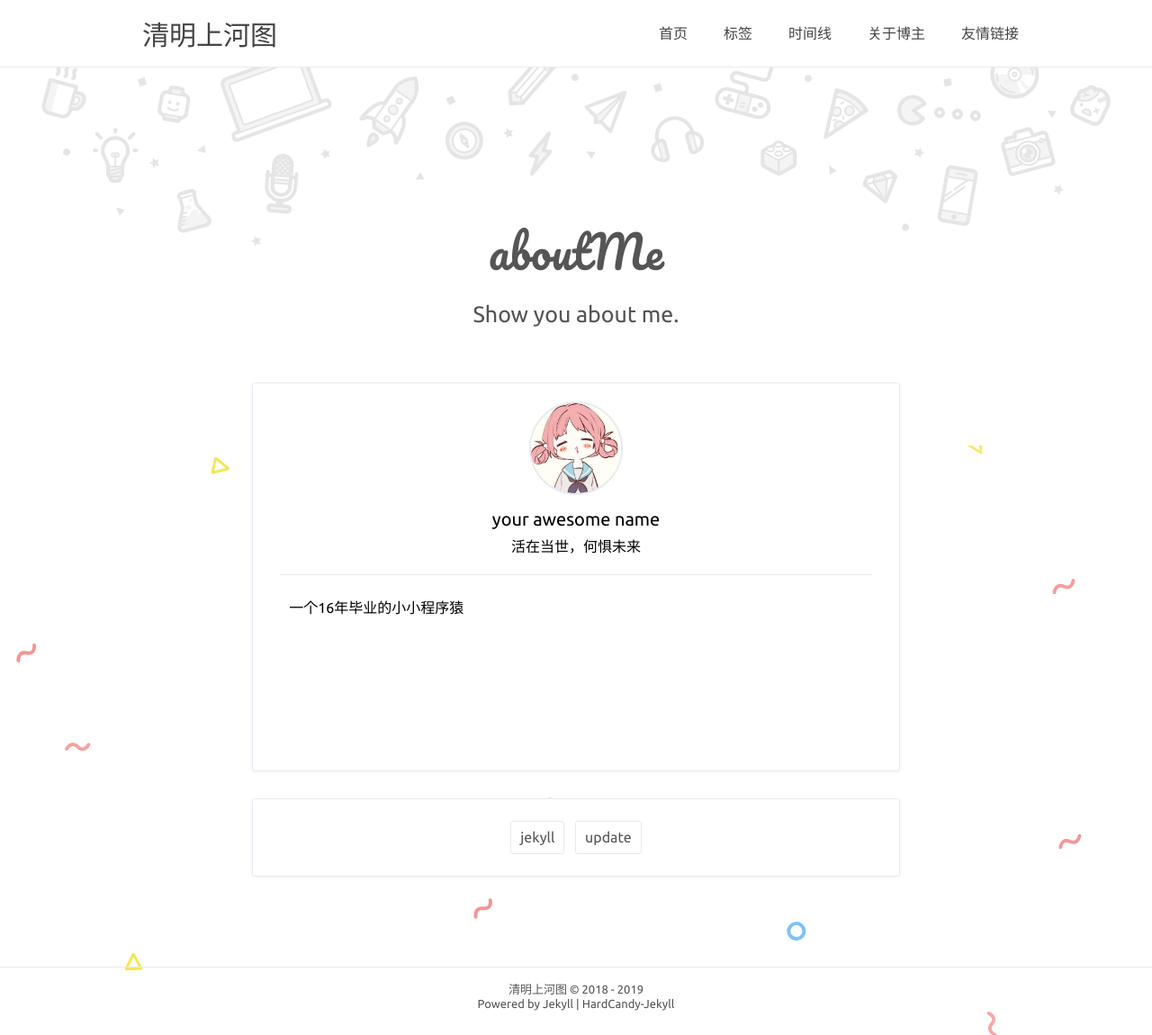
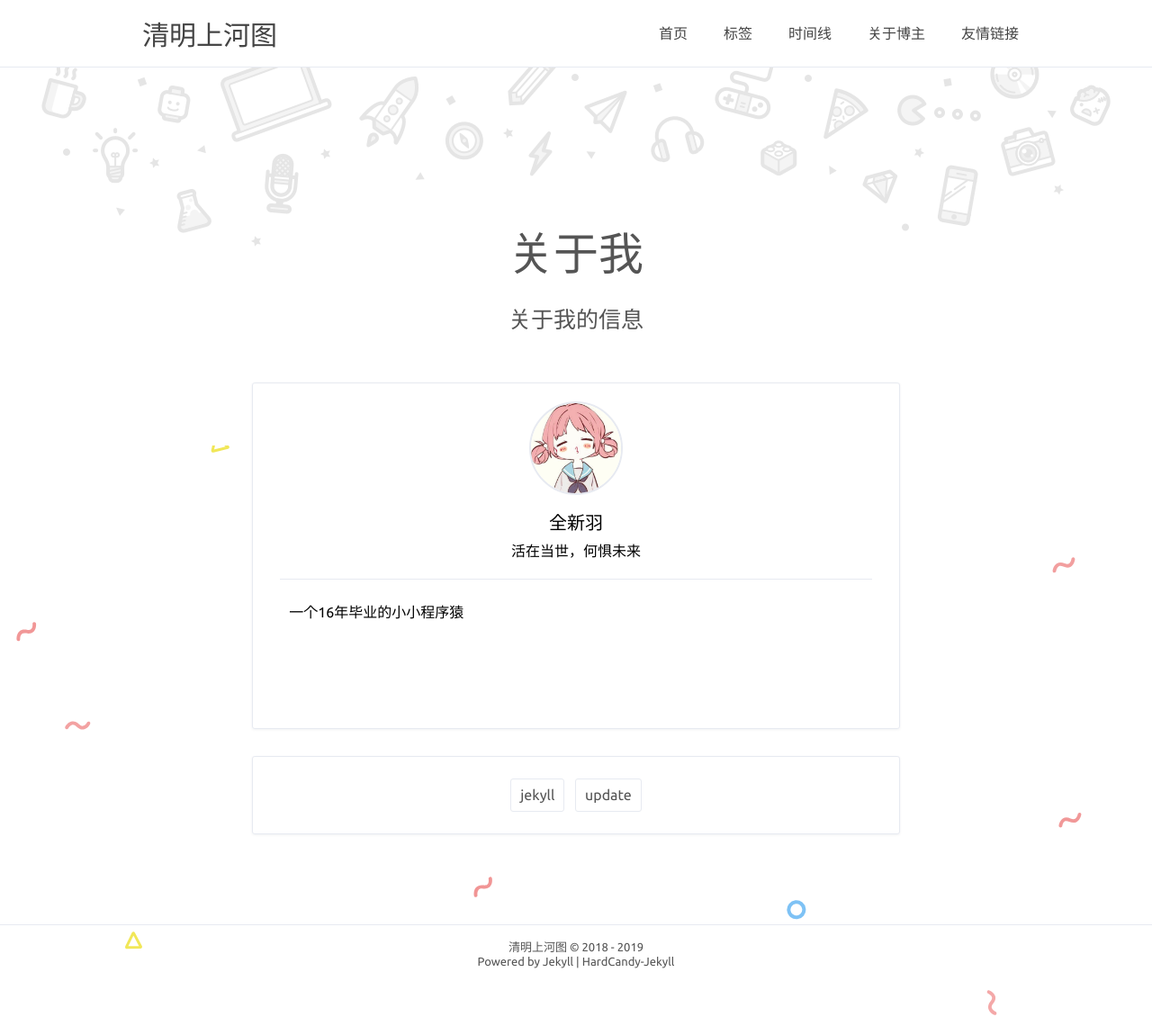
Before and after one commit to barryquan/barry.github.io, a Jekyll site: the page built from about.html, in a window 1280 px wide. Shown: the whole page at 90% size. Built offline with Jekyll 4.4.1, drawn with Linux system fonts in a browser that asks for light colours; comment, search, counter and statistics services are not loaded; some of the changed lines change nothing that is shown.

Commit message:
修改联系方式

```diff
--- a/_config.yml
+++ b/_config.yml
@@ -14,7 +14,7 @@
 
 # 博主
 author: true
-name: 'your awesome name'
+name: '全新羽'
 NickName: 'your awesome nickname'
 webtitle: '清明上河图'
 bio: '活在当世，何惧未来'
@@ -25,20 +25,20 @@
 # SNS
 SNS: true
 SNS-icon: #['Facebook', 'weibo', 'qq', 'github', 'Dribbble', 'Twitter', 'instagram', 'weixin', 'Codepen']
-  mail: 'mailto:barry@gmail.com'
+  #mail: 'mailto:barry@gmail.com'
   weixin: '' # 你的微信二维码存放的地址
-  qq: '' # 你的qq二维码存放的地址 or http://wpa.qq.com/msgrd?v=3&uin='你的QQ号'&site=qq&menu=yes
-  github: ''
-  Codepen: ''
-  weibo: ''
-  instagram: ''
-  Twitter: ''
-  Dribbble: ''
-  Facebook: ''
-  Google: ''
-  zhihu: ''
-  juejin: ''
-  twitch: ''
+  qq: 'https://wpa.qq.com/msgrd?v=3&uin=1359859903&site=qq&menu=yes' # 你的qq二维码存放的地址 or http://wpa.qq.com/msgrd?v=3&uin='你的QQ号'&site=qq&menu=yes
+  github: 'https://github.com/barryquan'
+  #Codepen: ''
+  #weibo: ''
+  #instagram: ''
+  #Twitter: ''
+  #Dribbble: ''
+  #Facebook: ''
+  #Google: ''
+  #zhihu: ''
+  #juejin: ''
+  #twitch: ''
 
 # 分页
 paginate: 1
--- a/about.html
+++ b/about.html
@@ -1,8 +1,8 @@
 ---
 layout: default
 title: 关于我
-page-title: aboutMe
-home-title: Show you about me.
+page-title: 关于我
+home-title: 关于我的信息
 description:
 ---
 
```
